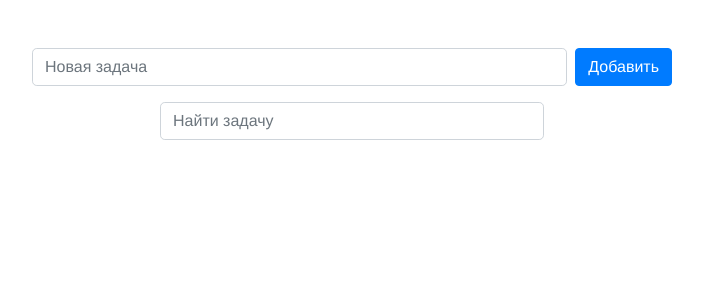
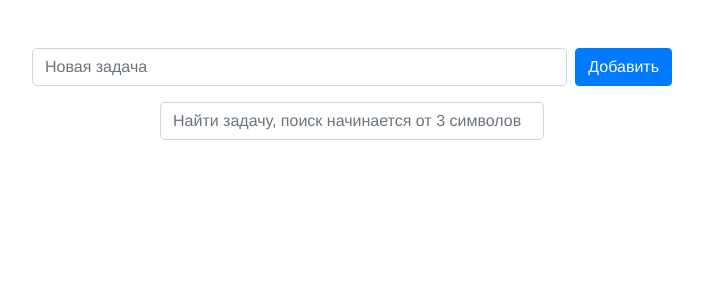
Before and after one commit to MrBobFreeman/ToDo-list, a Vue app: page / in a window 1280 px wide. Shown: the top 300 px of the page, without its empty margins (288-991 px from the left). Built offline with nearby package versions, Linux system fonts and the light colour scheme.

Commit message:
new placeholder search input

```diff
--- a/src/components/Create.vue
+++ b/src/components/Create.vue
@@ -6,7 +6,7 @@
       v-model="taskTitle")
     button.btn.btn-primary.ml-2(
       @click="createTask") Добавить
-    span.fixed-top.my-3.color-red(v-if="isEmptyTitle") Введите название задачи!
+    span.fixed-top.my-3.text-danger(v-if="isEmptyTitle") Введите название задачи!
 </template>
 
 <script>
--- a/src/components/Search.vue
+++ b/src/components/Search.vue
@@ -1,6 +1,6 @@
 <template lang="pug">
   input.form-control.rounded-lg.mx-auto.my-3(
-      placeholder="Найти задачу"
+      placeholder="Найти задачу, поиск начинается от 3 символов"
       type="text"
       style="width: 30%"
       :value="titleSearch"
```
Also changed, not shown: 1 other file (tests, documents, lock files or other folders).
